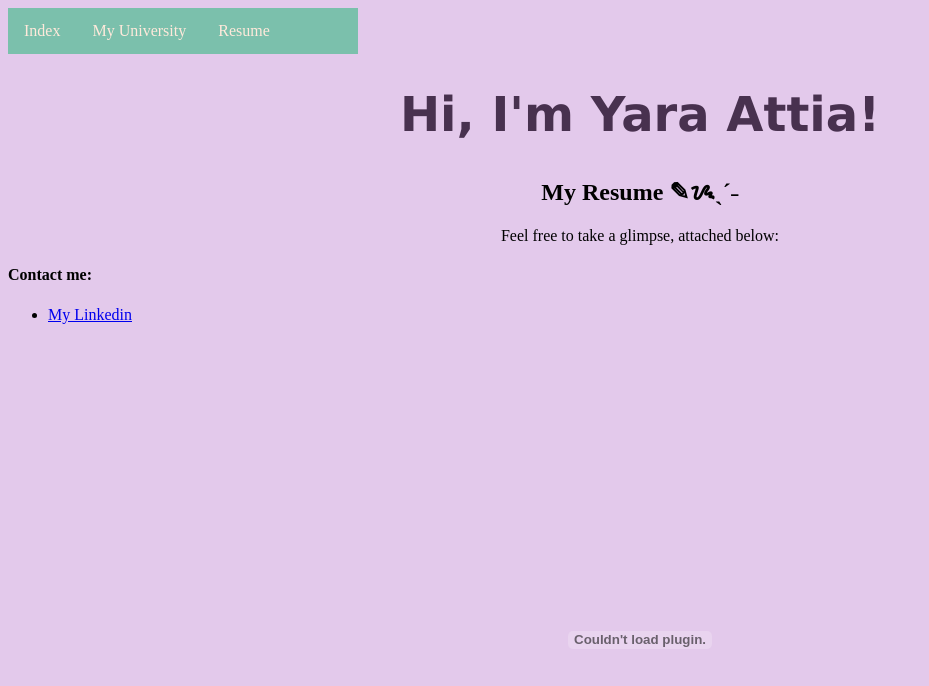
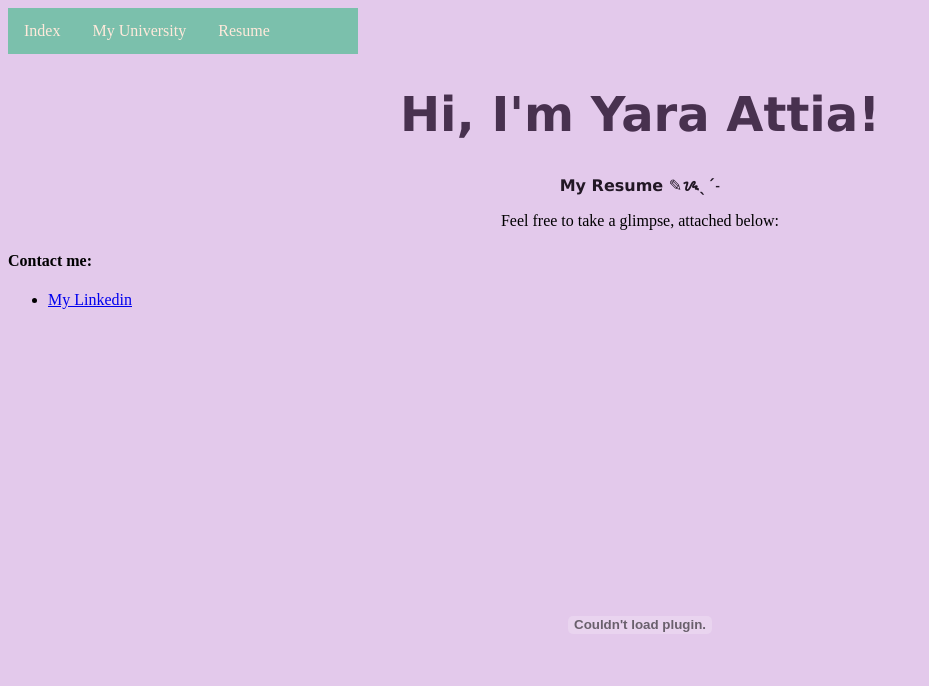
Before and after one commit to yss63/CS288--CSS-HTML-Project, a plain HTML site: page resume.html in a window 1280 px wide. Shown: the whole page, without its empty margins (0-929 px from the left). Drawn offline with Linux system fonts and the light colour scheme.

Commit message:
Updated the header in my HTML file

```diff
--- a/resume.html
+++ b/resume.html
@@ -7,6 +7,15 @@ h1 {
   font-size: 300%;
 
 }
+
+h2 {
+  color: rgb(34, 23, 37);
+  font-family: verdana;
+  font-size: 100%;
+
+}
+
+
 </style>
 <link rel="stylesheet" href="style.css">
 
```
Also changed, not shown: MyUniversity.html (+7 -0 lines), index.html (+8 -0 lines).
